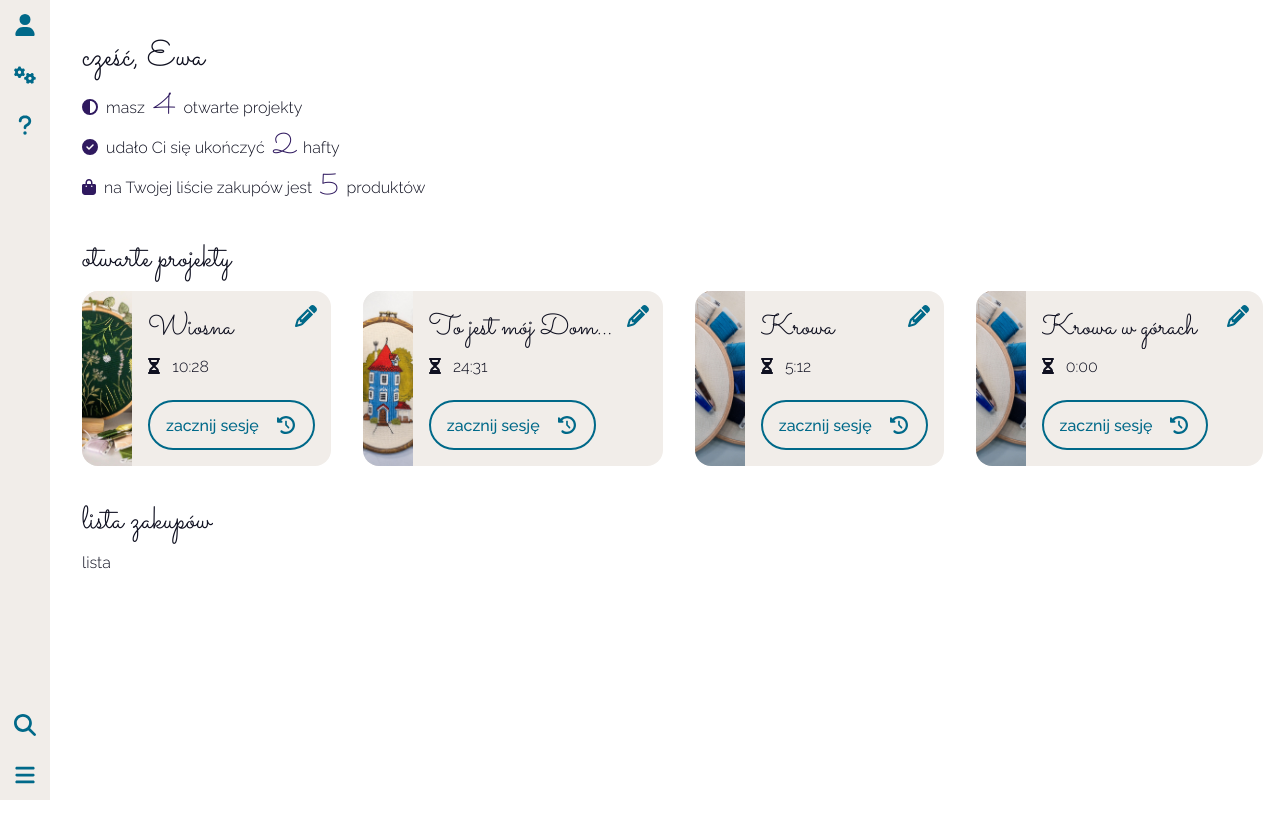
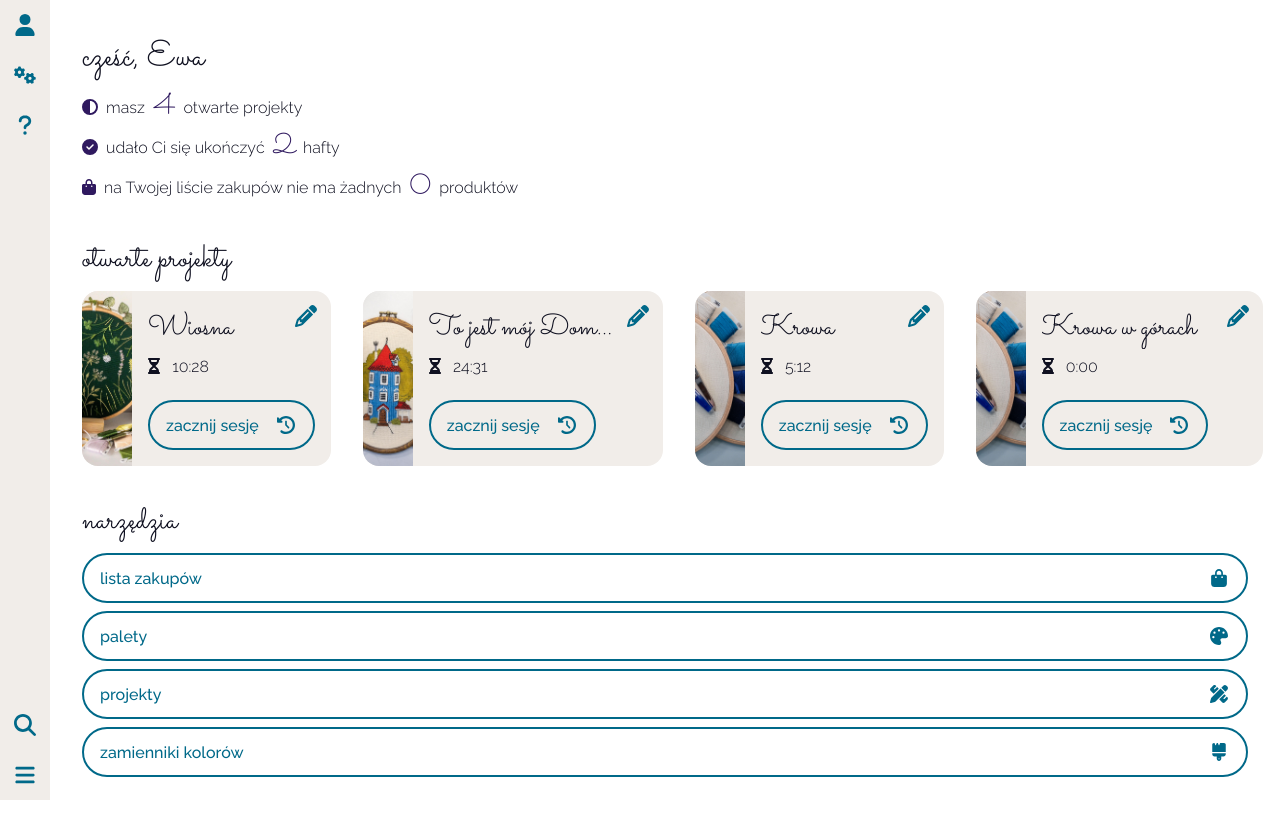
Before and after one commit to edworczak/embroiderers-essential, a React (Vite) app: page / in a window 1280 px wide. Shown: the top 838 px of the page. Before the commit the page ends 800 px from the top, so only its background shows below. Built offline with nearby package versions, Linux system fonts and the light colour scheme.

Commit message:
added tools buttons to homepage

```diff
--- a/src/components/icon-button/icon-button.jsx
+++ b/src/components/icon-button/icon-button.jsx
@@ -5,10 +5,10 @@ import { theme } from "../../shared-styles/theme.styled";
 import { IconButtonStyled } from "./icon-button.styled";
 
 const IconButton = (props) => {
-	const { icon, colour, text, border, onClick } = props;
+	const { icon, colour, text, border, onClick, width, margin } = props;
 
 	return (
-		<IconButtonStyled $border={border} $text={!!text} onClick={onClick}>
+		<IconButtonStyled $border={border} $text={!!text} $width={width} $margin={margin} onClick={onClick}>
 			<span>{text}</span>
 			<FontAwesomeIcon icon={icon} color={colour || theme.colours.CTA} />
 		</IconButtonStyled>
@@ -21,6 +21,8 @@ IconButton.propTypes = {
 	text: PropTypes.string,
 	border: PropTypes.bool,
 	onClick: PropTypes.func,
+	width: PropTypes.string,
+	margin: PropTypes.string,
 };
 
 export default IconButton;
--- a/src/components/icon-button/icon-button.styled.jsx
+++ b/src/components/icon-button/icon-button.styled.jsx
@@ -9,9 +9,10 @@ export const IconButtonStyled = styled.button`
 	display: flex;
 	font-size: ${theme.typography.fontSize.default};
 	height: 50px;
-	justify-content: right;
+	justify-content: ${(props) => (props.$width ? "space-between" : "center")};
+	${(props) => (props.$margin ? `margin: ${props.$margin}` : "")};
 	padding: 14px;
-	width: ${(props) => (props.$text ? "auto" : "50px")};
+	width: ${(props) => (props.$width ? props.$width : "auto")};
 
 	${(props) =>
 		props.$border &&
--- a/src/data/pl.jsx
+++ b/src/data/pl.jsx
@@ -12,6 +12,13 @@ const pl = {
 		search: "szukaj",
 		help: "pomoc",
 		close: "zamknij",
+	},
+	tools: {
+		tools: "narzędzia",
+		shoppingList: "lista zakupów",
+		palettes: "palety",
+		substitutes: "zamienniki kolorów",
+		projects: "projekty",
 	},
 	home: {
 		welcome: "cześć,",
@@ -45,11 +52,10 @@ const pl = {
 			},
 			shoppingTime: "może czas na zakupy",
 		},
-		openProjectsText: "masz",
-		shoppingListText: "na Twojej liście zakupów",
-		shoppingListText0: "na Twojej liście zakupów nie ma żadnych produktów",
-		shoppingListText1: "jest 1 produkt",
-		shoppingListText2: "jest 1 produkt",
+		sectionTitle: {
+			openProjects: "otwarte projekty",
+			tools: "narzędzia",
+		},
 	},
 	openProjects: "otwarte projekty",
 	shoppingList: "lista zakupów",
--- a/src/pages/homepage.jsx
+++ b/src/pages/homepage.jsx
@@ -1,8 +1,9 @@
 import { Section } from "../app/app.styled";
 import ProjectsList from "../components/projects-list/projects-list";
-import ShoppingList from "../components/shopping-list/shipping-list";
 import Welcome from "../components/welcome/welcome";
 import pl from "../data/pl";
+import IconButton from "../components/icon-button/icon-button";
+import {faBagShopping, faBrush, faPalette, faPenRuler} from "@fortawesome/free-solid-svg-icons";
 
 const Homepage = () => {
 	return (
@@ -15,8 +16,13 @@ const Homepage = () => {
 				<ProjectsList />
 			</Section>
 			<Section>
-				<h2>{pl.shoppingList}</h2>
-				<ShoppingList />
+				<h2>{pl.tools.tools}</h2>
+				<div>
+					<IconButton icon={faBagShopping} border={true} text={pl.tools.shoppingList} width={"100%"} margin={"0 0 8px"} />
+					<IconButton icon={faPalette} border={true} text={pl.tools.palettes} width={"100%"} margin={"0 0 8px"} />
+					<IconButton icon={faPenRuler} border={true} text={pl.tools.projects} width={"100%"} margin={"0 0 8px"} />
+					<IconButton icon={faBrush} border={true} text={pl.tools.substitutes} width={"100%"} margin={"0 0 8px"} />
+				</div>
 			</Section>
 		</div>
 	);
```
